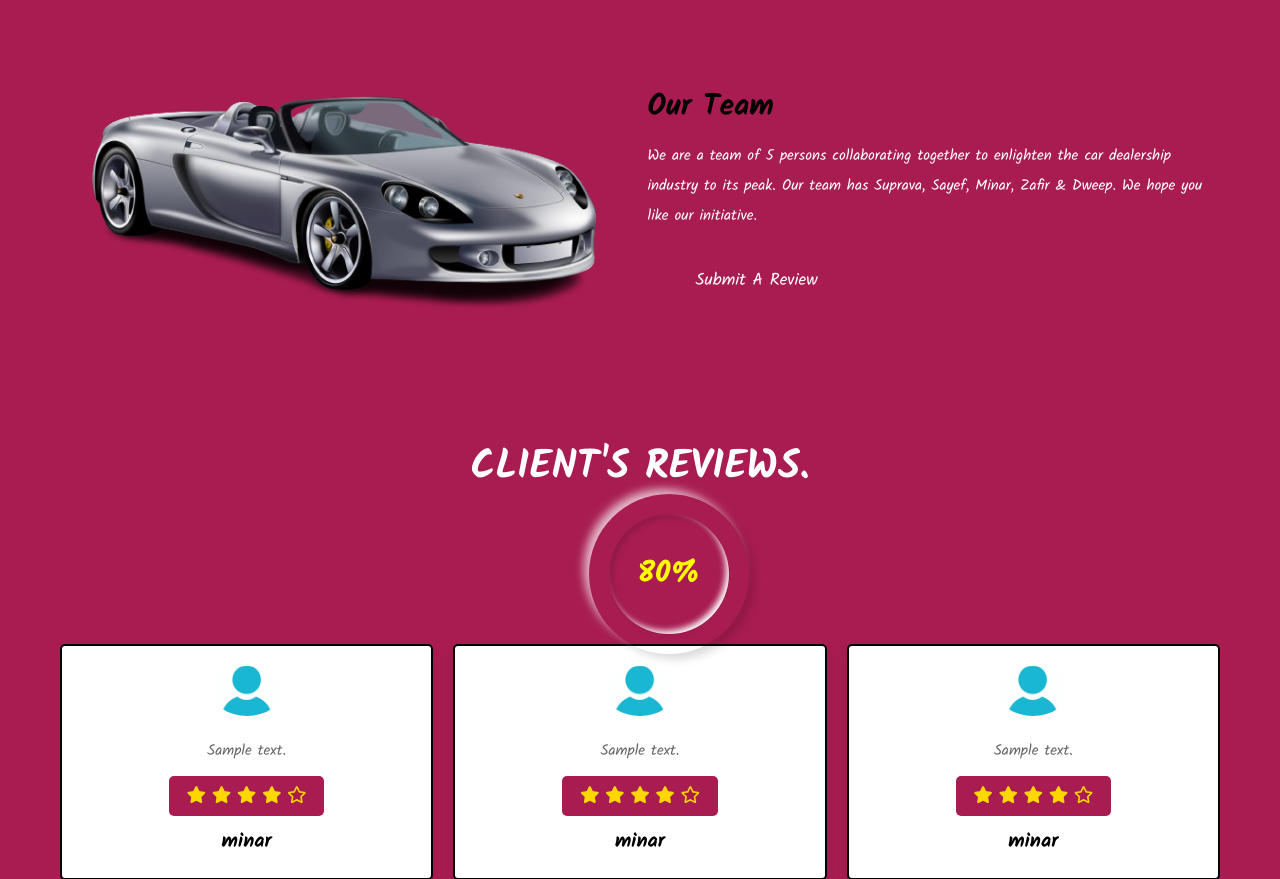
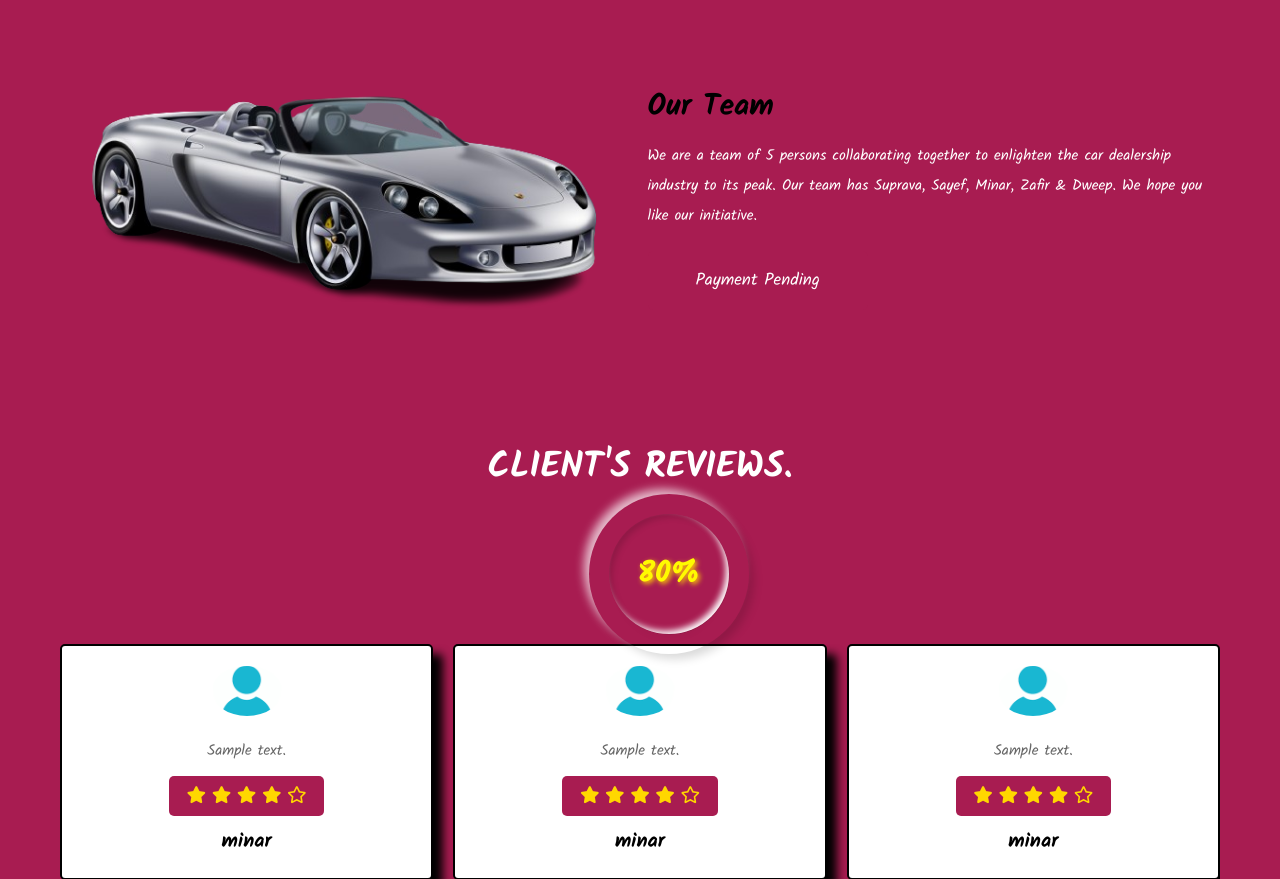
Before and after one commit to suprava-saha/groupone, a PHP site: page /about.php in a window 1280 px wide. Shown: the part 101-980 px from the top of the page. Run offline with PHP 8.4, Linux system fonts and the light colour scheme; a user stored in the database is signed in; data comes from the database, SQL or seed files in the repository; tables that the repository leaves empty hold one stand-in row (values such as "Sample post"); some libraries are stand-ins or nearby versions.

Commit message:
Update about.php

```diff
--- a/about.php
+++ b/about.php
@@ -19,18 +19,34 @@ if(isset($_SESSION['user_id'])){
 
 ?>
 <?php
+echo
 
+$ispaymentcompleted=FALSE;
+$checkingifordersplaced=$conn->prepare("SELECT * FROM  `users`,`orders` WHERE users.id=orders.user_id and users.id=?");
+$checkingifordersplaced->execute([$user_id]);
+while($fetch_orderss = $checkingifordersplaced->fetch(PDO::FETCH_ASSOC)){
+   if($fetch_orderss['payment_status']!='Pending'){
+      if($fetch_orderss['payment_status']!='pending'){
+      $ispaymentcompleted=TRUE;
+      }
+   }
 
-
-$checkingifordersplaced=$conn->prepare("SELECT orders.`user_id` FROM  `users`,`orders` WHERE users.id=orders.user_id and users.id=?");
-$checkingifordersplaced->execute([$user_id]);
+}
 
 
 if(isset($_SESSION['user_id'])){
 
 
 if($checkingifordersplaced->rowcount()>0){
-   $AllowReviewmsg="Submit a review";
+
+   if($ispaymentcompleted!=True){
+      $AllowReviewmsg="Payment Pending";
+
+   }else{
+      $AllowReviewmsg="Submit a review";
+   }
+
+
 
    if(isset($_POST["submit"])){
       if($checkingifordersplaced->rowcount()>0){
@@ -193,9 +209,19 @@ if(!isset($_SESSION['user_id'])){
 
 
    if($checkingifordersplaced->rowcount()>0){
+
+      if($ispaymentcompleted!=TRUE){
+         ?>
+            <a href="orders.php" class="btn"><?php echo $AllowReviewmsg?></a>
+      <?php
+
+
+      }else{
+
       ?>
             <span class= "btn" onclick="openpopup()"><?php echo $AllowReviewmsg?></span>
       <?php
+      }
 
    }else{
       ?>
@@ -218,7 +244,7 @@ if(!isset($_SESSION['user_id'])){
 
 <section class="reviews">
 
-   <h1 class="heading" style="margin-bottom:-5px">Client's Reviews.</h1>
+   <h1 class="heading" style="margin-bottom:-5px;  transform: scale(0.9);">Client's Reviews.</h1>
 
 
 
@@ -255,7 +281,7 @@ if(!isset($_SESSION['user_id'])){
 
 
 
-               <div id="number">
+               <div id="number" style="text-shadow: 2px 2px 5px gold;">
 
                </div>
 
@@ -276,7 +302,7 @@ if(!isset($_SESSION['user_id'])){
 
    <div class="swiper reviews-slider" style="margin-top: 150px;">
 
-   <div class="swiper-wrapper">
+   <div class="swiper-wrapper" >
 
 
    <?php
@@ -286,7 +312,7 @@ if(!isset($_SESSION['user_id'])){
       if($select_reviews->rowCount() > 0){
          while($fetch_reviews = $select_reviews->fetch(PDO::FETCH_ASSOC)){
    ?>
-      <div class="swiper-slide slide">
+      <div class="swiper-slide slide" style="box-shadow: 10px 10px 10px;">
          <img   src="images\default.png" style="width: 70px; height: 50px; object-fit: cover;">
          <p><span><?= $fetch_reviews['comment'];?></span></p>
          <span class="stars" data-rating="<?= $fetch_reviews['rating'];?>" data-num-stars="5" ></span>
```
